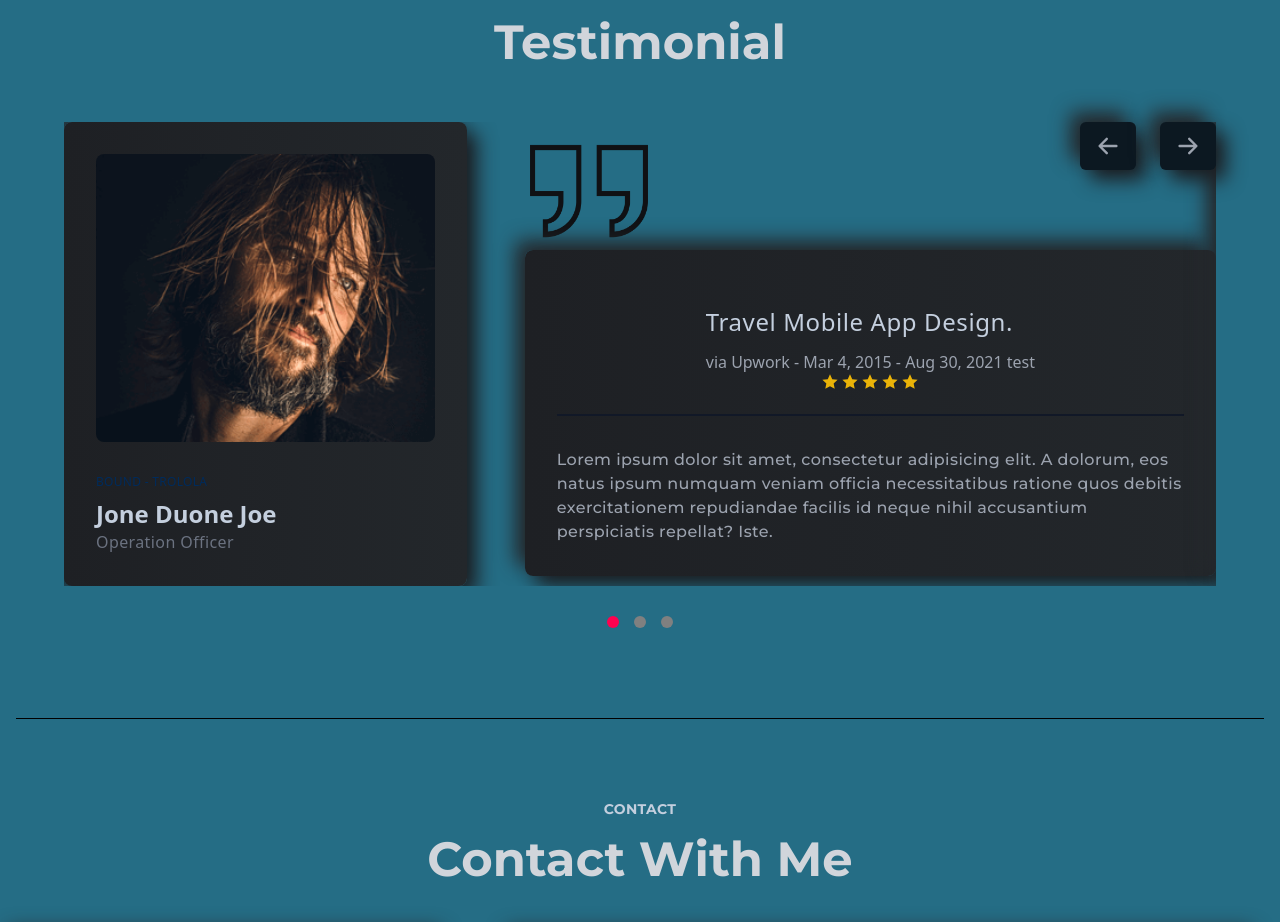
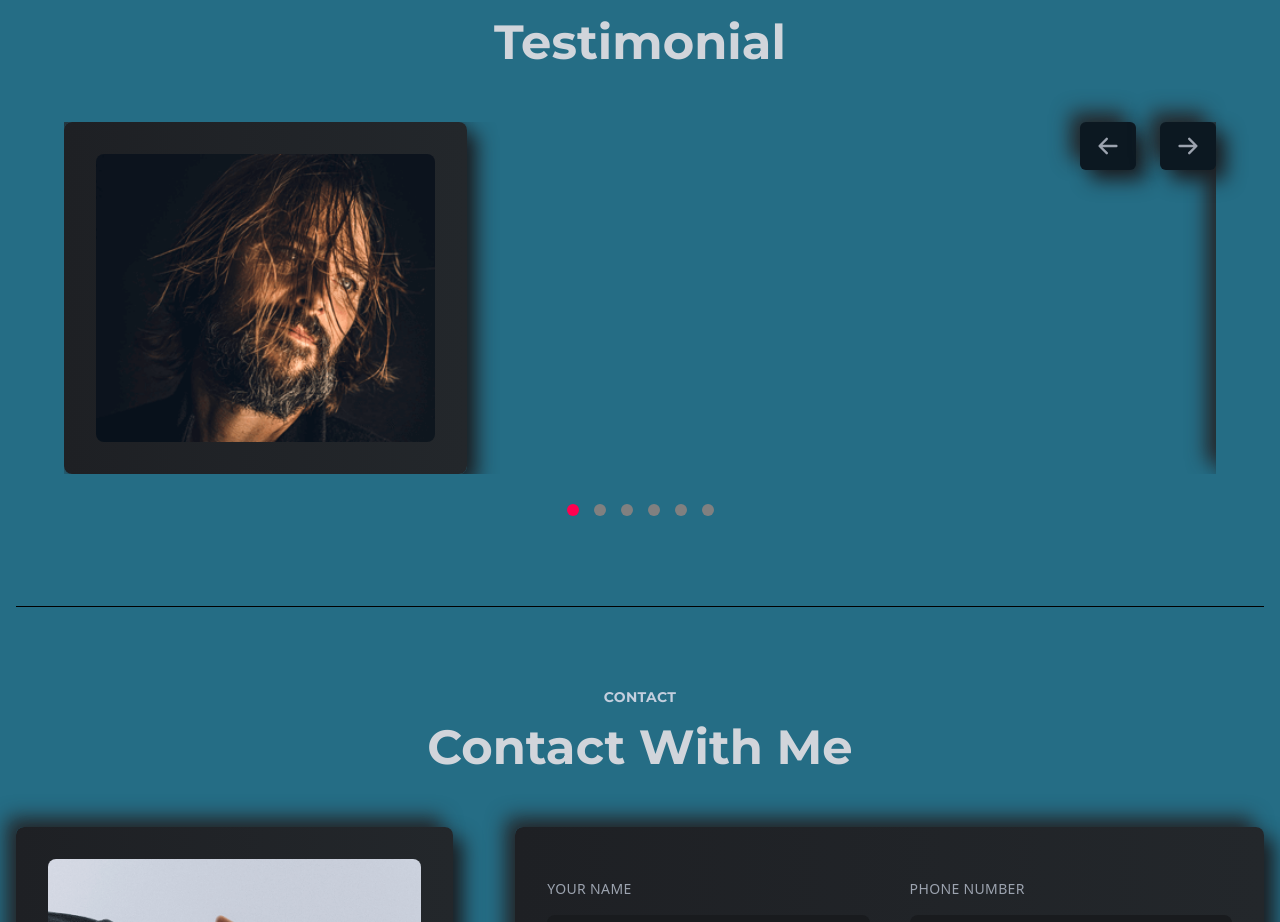
Before and after one commit to kaush997/My-Portfolio-Website, a React (Create React App) app: page / in a window 1280 px wide. Shown: the part 4906-5828 px from the top of the page. Built offline with nearby package versions, Linux system fonts and the light colour scheme.

Commit message:
commit changes

```diff
--- a/src/components/tesimonial/Testimonial.js
+++ b/src/components/tesimonial/Testimonial.js
@@ -1,9 +1,8 @@
 import React,{useState} from 'react'
 import Slider from "react-slick";
-import { RiStarFill } from "react-icons/ri";
 import { HiArrowRight, HiArrowLeft } from "react-icons/hi";
 import Title from '../layouts/Title'
-import { testimonialOne,testimonialTwo, quote } from "../../assets";
+import { testimonialOne,testimonialTwo} from "../../assets";
 
 
 function SampleNextArrow(props) {
@@ -99,6 +98,19 @@ const Testimonial = () => {
         {/* ================ Slider One ================== */}
         <Slider {...settings}>
           <div className="w-full">
+            <div className="w-auto h-full flex flex-col lgl:flex-row justify-between">
+              <div className="w-full lgl:w-[35%] h-full bg-gradient-to-r from-[#1e2024] to-[#23272b] p-8 rounded-lg shadow-shadowOne flex flex-col md:flex-row lgl:flex-col gap-8 justify-center md:justify-start lgl:justify-center">
+                <img
+                  className="h-72 md:h-32 lgl:h-72 rounded-lg object-cover"
+                  src={testimonialOne}
+                  alt="testimonialOne"
+                />
+              </div>
+
+            </div>
+
+          </div>
+          <div className="w-full">
             <div className="w-full h-auto flex flex-col lgl:flex-row justify-between">
               <div className="w-full lgl:w-[35%] h-full bg-gradient-to-r from-[#1e2024] to-[#23272b] p-8 rounded-lg shadow-shadowOne flex flex-col md:flex-row lgl:flex-col gap-8 justify-center md:justify-start lgl:justify-center">
                 <img
@@ -106,45 +118,8 @@ const Testimonial = () => {
                   src={testimonialOne}
                   alt="testimonialOne"
                 />
-                <div className="w-full flex flex-col justify-end">
-                  <p className="text-xs uppercase text-designColor tracking-wide mb-2">
-                    Bound - Trolola
-                  </p>
-                  <h3 className="text-2xl font-bold">Jone Duone Joe</h3>
-                  <p className="text-base tracking-wide text-gray-500">
-                    Operation Officer
-                  </p>
-                </div>
               </div>
-              <div className="w-full lgl:w-[60%] h-full flex flex-col justify-between">
-                <img className="w-20 lgl:w-32" src={quote} alt="quote" />
-                <div className="w-full h-[70%] py-10 bg-gradient-to-r from-[#1e2024] to-[#23272b] rounded-lg shadow-shadowOne p-4 lgl:p-8 flex flex-col justify-center gap-4 lgl:gap-8">
-                  <div className="flex flex-col justify-between lgl:items-center py-6 border-b-2 border-b-gray-900">
-                    <div>
-                      <h3 className="text-xl lgl:text-2xl font-medium tracking-wide">
-                        Travel Mobile App Design.
-                      </h3>
-                      <p className="text-base text-gray-400 mt-3">
-                        via Upwork - Mar 4, 2015 - Aug 30, 2021 test
-                      </p>
-                    </div>
-                    <div className="text-yellow-500 flex gap-1">
-                      <RiStarFill />
-                      <RiStarFill />
-                      <RiStarFill />
-                      <RiStarFill />
-                      <RiStarFill />
-                    </div>
-                  </div>
-                  <p className="text-base font-titleFont text-gray-400 font-medium tracking-wide leading-6">
-                    Lorem ipsum dolor sit amet, consectetur adipisicing elit. A
-                    dolorum, eos natus ipsum numquam veniam officia
-                    necessitatibus ratione quos debitis exercitationem
-                    repudiandae facilis id neque nihil accusantium perspiciatis
-                    repellat? Iste.
-                  </p>
-                </div>
-              </div>
+
             </div>
           </div>
           {/* ================ Slider Two ================== */}
@@ -157,44 +132,17 @@ const Testimonial = () => {
                   src={testimonialTwo}
                   alt="testimonialTwo"
                 />
-                <div className="w-full flex flex-col justify-end">
-                  <p className="text-xs uppercase text-designColor tracking-wide mb-2">
-                    Bound - Trolola
-                  </p>
-                  <h3 className="text-2xl font-bold">Jone Duone Joe</h3>
-                  <p className="text-base tracking-wide text-gray-500">
-                    Operation Officer
-                  </p>
-                </div>
               </div>
-              <div className="w-full lgl:w-[60%] h-full flex flex-col justify-between">
-                <img className="w-20 lgl:w-32" src={quote} alt="quote" />
-                <div className="w-full h-[70%] py-10 bg-gradient-to-r from-[#1e2024] to-[#23272b] rounded-lg shadow-shadowOne p-4 lgl:p-8 flex flex-col justify-center gap-4 lgl:gap-8">
-                  <div className="flex flex-col justify-between lgl:items-center py-6 border-b-2 border-b-gray-900">
-                    <div>
-                      <h3 className="text-xl lgl:text-2xl font-medium tracking-wide">
-                        Travel Mobile App Design.
-                      </h3>
-                      <p className="text-base text-gray-400 mt-3">
-                        via Upwork - Mar 4, 2015 - Aug 30, 2021 test
-                      </p>
-                    </div>
-                    <div className="text-yellow-500 flex gap-1">
-                      <RiStarFill />
-                      <RiStarFill />
-                      <RiStarFill />
-                      <RiStarFill />
-                      <RiStarFill />
-                    </div>
-                  </div>
-                  <p className="text-base font-titleFont text-gray-400 font-medium tracking-wide leading-6">
-                    Lorem ipsum dolor sit amet, consectetur adipisicing elit. A
-                    dolorum, eos natus ipsum numquam veniam officia
-                    necessitatibus ratione quos debitis exercitationem
-                    repudiandae facilis id neque nihil accusantium perspiciatis
-                    repellat? Iste.
-                  </p>
-                </div>
+            </div>
+          </div>
+          <div className="w-full">
+            <div className="w-full h-auto flex flex-col lgl:flex-row justify-between">
+              <div className="w-full lgl:w-[35%] h-full bg-gradient-to-r from-[#1e2024] to-[#23272b] p-8 rounded-lg shadow-shadowOne flex flex-col md:flex-row lgl:flex-col gap-8 justify-center md:justify-start lgl:justify-center">
+                <img
+                  className="h-72 md:h-32 lgl:h-72 rounded-lg object-cover"
+                  src={testimonialTwo}
+                  alt="testimonialTwo"
+                />
               </div>
             </div>
           </div>
@@ -208,44 +156,19 @@ const Testimonial = () => {
                   src={testimonialOne}
                   alt="testimonialOne"
                 />
-                <div className="w-full flex flex-col justify-end">
-                  <p className="text-xs uppercase text-designColor tracking-wide mb-2">
-                    Bound - Trolola
-                  </p>
-                  <h3 className="text-2xl font-bold">Jone Duone Joe</h3>
-                  <p className="text-base tracking-wide text-gray-500">
-                    Operation Officer
-                  </p>
-                </div>
+
               </div>
-              <div className="w-full lgl:w-[60%] h-full flex flex-col justify-between">
-                <img className="w-20 lgl:w-32" src={quote} alt="quote" />
-                <div className="w-full h-[70%] py-10 bg-gradient-to-r from-[#1e2024] to-[#23272b] rounded-lg shadow-shadowOne p-4 lgl:p-8 flex flex-col justify-center gap-4 lgl:gap-8">
-                  <div className="flex flex-col justify-between lgl:items-center py-6 border-b-2 border-b-gray-900">
-                    <div>
-                      <h3 className="text-xl lgl:text-2xl font-medium tracking-wide">
-                        Travel Mobile App Design.
-                      </h3>
-                      <p className="text-base text-gray-400 mt-3">
-                        via Upwork - Mar 4, 2015 - Aug 30, 2021 test
-                      </p>
-                    </div>
-                    <div className="text-yellow-500 flex gap-1">
-                      <RiStarFill />
-                      <RiStarFill />
-                      <RiStarFill />
-                      <RiStarFill />
-                      <RiStarFill />
-                    </div>
-                  </div>
-                  <p className="text-base font-titleFont text-gray-400 font-medium tracking-wide leading-6">
-                    Lorem ipsum dolor sit amet, consectetur adipisicing elit. A
-                    dolorum, eos natus ipsum numquam veniam officia
-                    necessitatibus ratione quos debitis exercitationem
-                    repudiandae facilis id neque nihil accusantium perspiciatis
-                    repellat? Iste.
-                  </p>
-                </div>
+            </div>
+          </div>
+          <div className="w-full">
+            <div className="w-full h-auto flex flex-col lgl:flex-row justify-between">
+              <div className="w-full lgl:w-[35%] h-full bg-gradient-to-r from-[#1e2024] to-[#23272b] p-8 rounded-lg shadow-shadowOne flex flex-col md:flex-row lgl:flex-col gap-8 justify-center md:justify-start lgl:justify-center">
+                <img
+                  className="h-72 md:h-32 lgl:h-72 rounded-lg object-cover"
+                  src={testimonialOne}
+                  alt="testimonialOne"
+                />
+
               </div>
             </div>
           </div>
--- a/src/constants/index.js
+++ b/src/constants/index.js
@@ -22,7 +22,7 @@ export const navLinksdata = [
   {
     _id: 1005,
     title: "Arts",
-    link: "arts",
+    link: "testimonial",
   },
   {
     _id: 1006,
```
